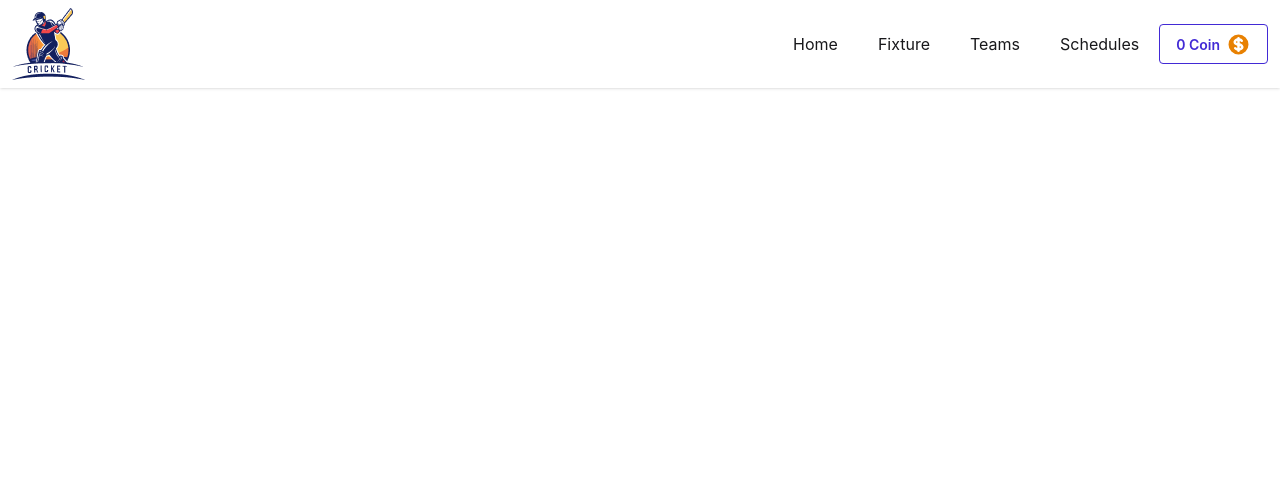
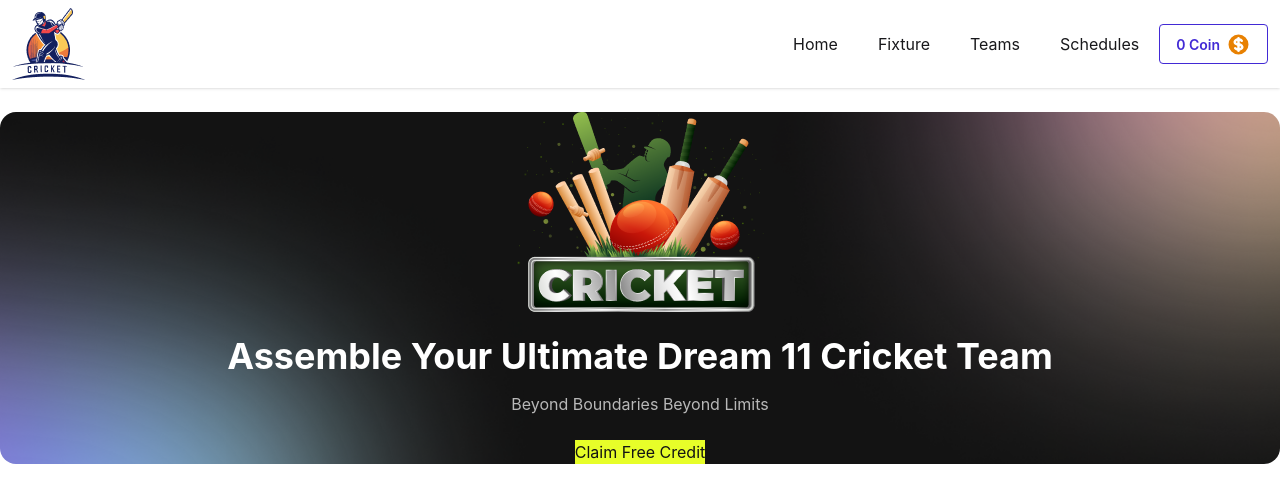
Before and after one commit to nayon-kumar/bpl-dream, a React (Vite) app: page / in a window 1280 px wide. Shown: the top 502 px of the page. Built offline with nearby package versions, Linux system fonts and the light colour scheme.

Commit message:
Banner area design started

```diff
--- a/src/App.jsx
+++ b/src/App.jsx
@@ -1,10 +1,12 @@
 import "./App.css";
+import Banner from "./components/Banner/Banner";
 import Navbar from "./components/Navbar/Navbar";
 
 function App() {
   return (
     <>
       <Navbar />
+      <Banner />
     </>
   );
 }
--- /dev/null
+++ b/src/components/Banner/Banner.jsx
@@ -0,0 +1,27 @@
+import React from "react";
+import bannerImage from "../../assets/BPL/banner-main.png";
+import backgorundImage from "../../assets/BPL/bg-shadow.png";
+
+const Banner = () => {
+  return (
+    <div className="mt-6">
+      <div
+        style={{ backgroundImage: `url(${backgorundImage})` }}
+        className="bg-cover bg-center bg-no-repeat rounded-2xl bg-[#131313] container mx-auto text-center"
+      >
+        <img className="mx-auto" src={bannerImage} alt="Banner" />
+        <h2 className="text-[#FFFFFF] mt-6 mb-4 font-bold text-4xl">
+          Assemble Your Ultimate Dream 11 Cricket Team
+        </h2>
+        <p className="text-[#FFFFFF]/70 mb-6">
+          Beyond Boundaries Beyond Limits
+        </p>
+        <button className="bg-[#E7FE29] text-[#131313]">
+          Claim Free Credit
+        </button>
+      </div>
+    </div>
+  );
+};
+
+export default Banner;
```
